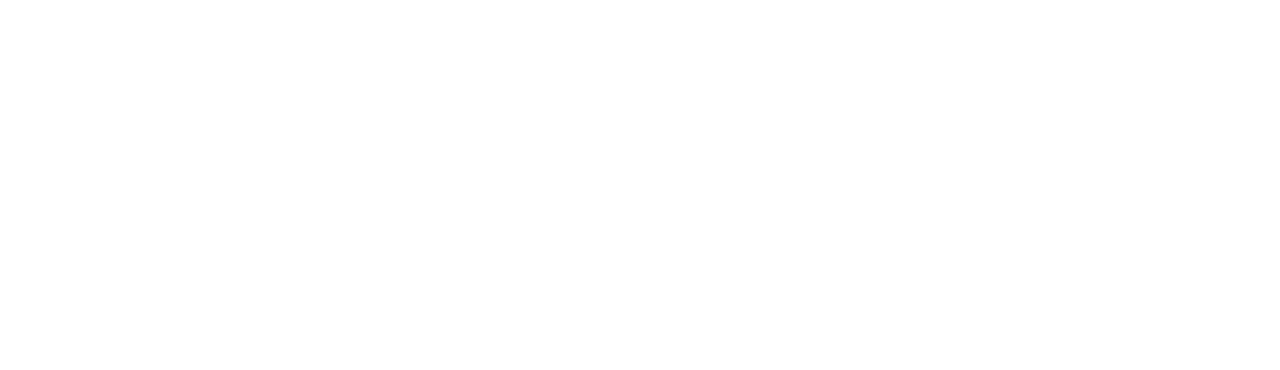
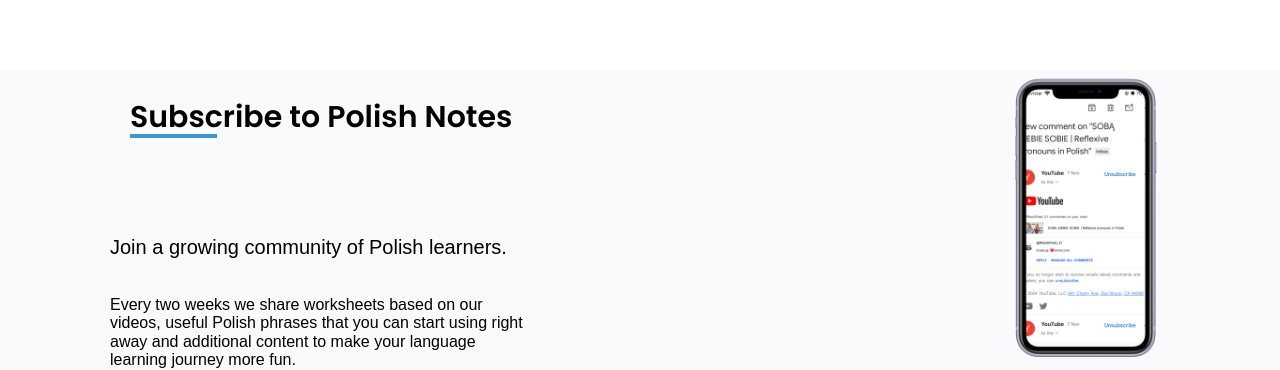
Before and after one commit to zuziasobanska/Polish-With-Blondes, a React (Vite) app in the folder PolishWithBlondes/: page / in a window 1280 px wide. Shown: the part 1425-1795 px from the top of the page. Before the commit the page ends 1495 px from the top, so only its background shows below. Built offline with nearby package versions, Linux system fonts and the light colour scheme; no server answers.

Commit message:
delete comments in git ignore

```diff
--- a/PolishWithBlondes/src/App.tsx
+++ b/PolishWithBlondes/src/App.tsx
@@ -2,6 +2,7 @@
 import { Hero } from './components/hero/Hero';
 import { InfoSection } from './components/info-section/InfoSection';
 import { YoutubeSection } from './components/youtube-section/YoutubeSection';
+import { Newsletter } from './components/newsletter/Newsletter';
 
 import './styles/reset.scss';
 import './styles/global.scss';
@@ -14,6 +15,7 @@
       <Hero />
       <InfoSection />
       <YoutubeSection />
+      <Newsletter />
     </div>
   );
 }
--- /dev/null
+++ b/PolishWithBlondes/src/components/newsletter/Newsletter.scss
@@ -0,0 +1,34 @@
+.newsletter-outer-container {
+  .container {
+    display: flex;
+    flex-direction: row;
+    justify-content: space-between;
+  }
+  .title {
+    max-width: var(--max-width-container);
+    margin: 30px auto 60px 20px;
+    font-family: var(--font-family);
+    font-size: var(--header-font-size);
+    font-weight: 600;
+  }
+  .subheading {
+    // margin-bottom: 10px;
+    font-size: var(--subheader-font-size);
+  }
+  .description {
+    font-size: 16px;
+  }
+
+  .line {
+    width: 87px;
+    border: 2px solid #3897d3;
+  }
+
+  //   .column.right {
+  //   }
+}
+
+.iphone-icon {
+  height: 300px;
+  flex-shrink: 0;
+}
--- /dev/null
+++ b/PolishWithBlondes/src/components/newsletter/Newsletter.tsx
@@ -0,0 +1,27 @@
+import './Newsletter.scss';
+
+export const Newsletter = () => {
+  return (
+    <div className="newsletter-outer-container">
+      <div className="container">
+        <div className="column left">
+          <div className="title">
+            <p>Subscribe to Polish Notes</p>
+            <hr className="line"></hr>
+          </div>
+          <p className="subheading">
+            Join a growing community of Polish learners.
+          </p>
+          <p className="description">
+            Every two weeks we share worksheets based on our videos, useful
+            Polish phrases that you can start using right away and additional
+            content to make your language learning journey more fun.
+          </p>
+        </div>
+        <div className="column right">
+          <img className="iphone-icon" src="src/assets/iphone-icon.png" />
+        </div>
+      </div>
+    </div>
+  );
+};
```
Also changed, not shown: PolishWithBlondes/src/assets/iphone-icon.png (added), 1 other file (tests, documents, lock files or other folders).
